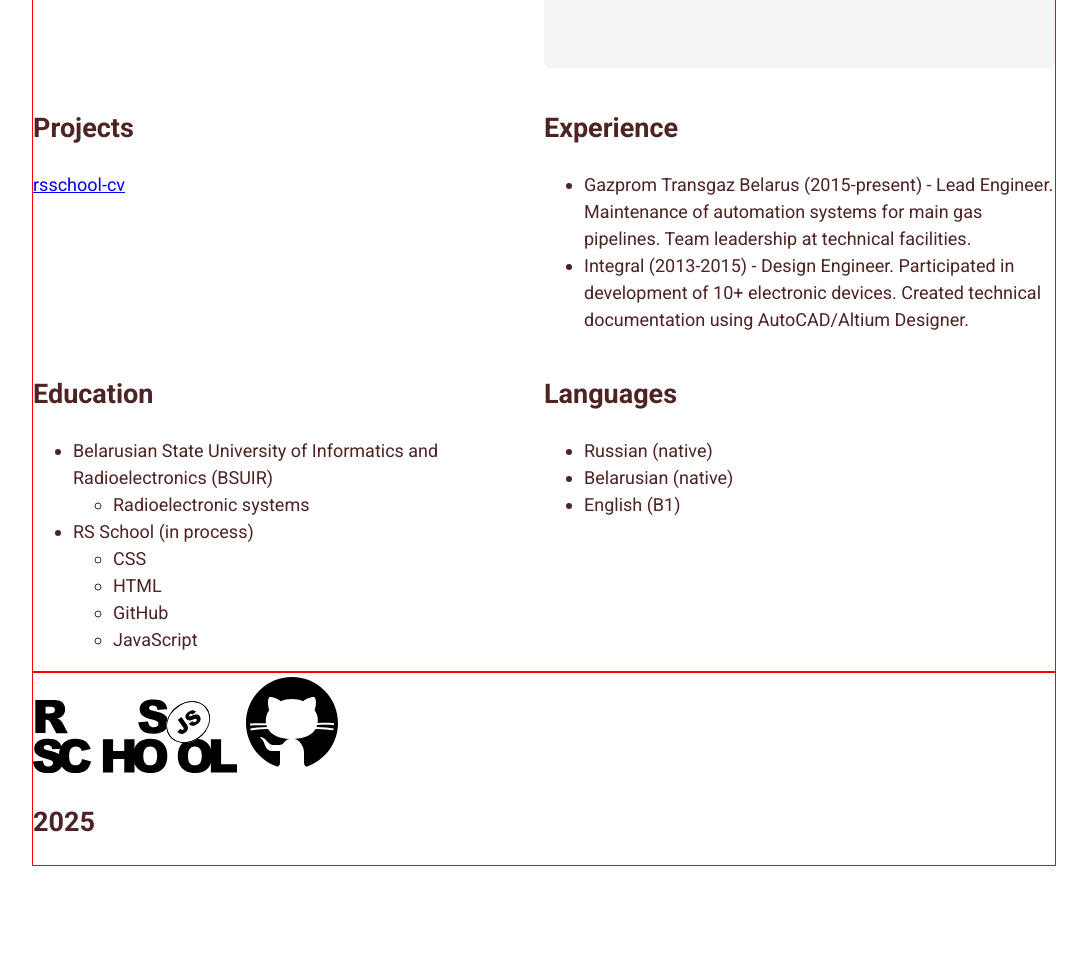
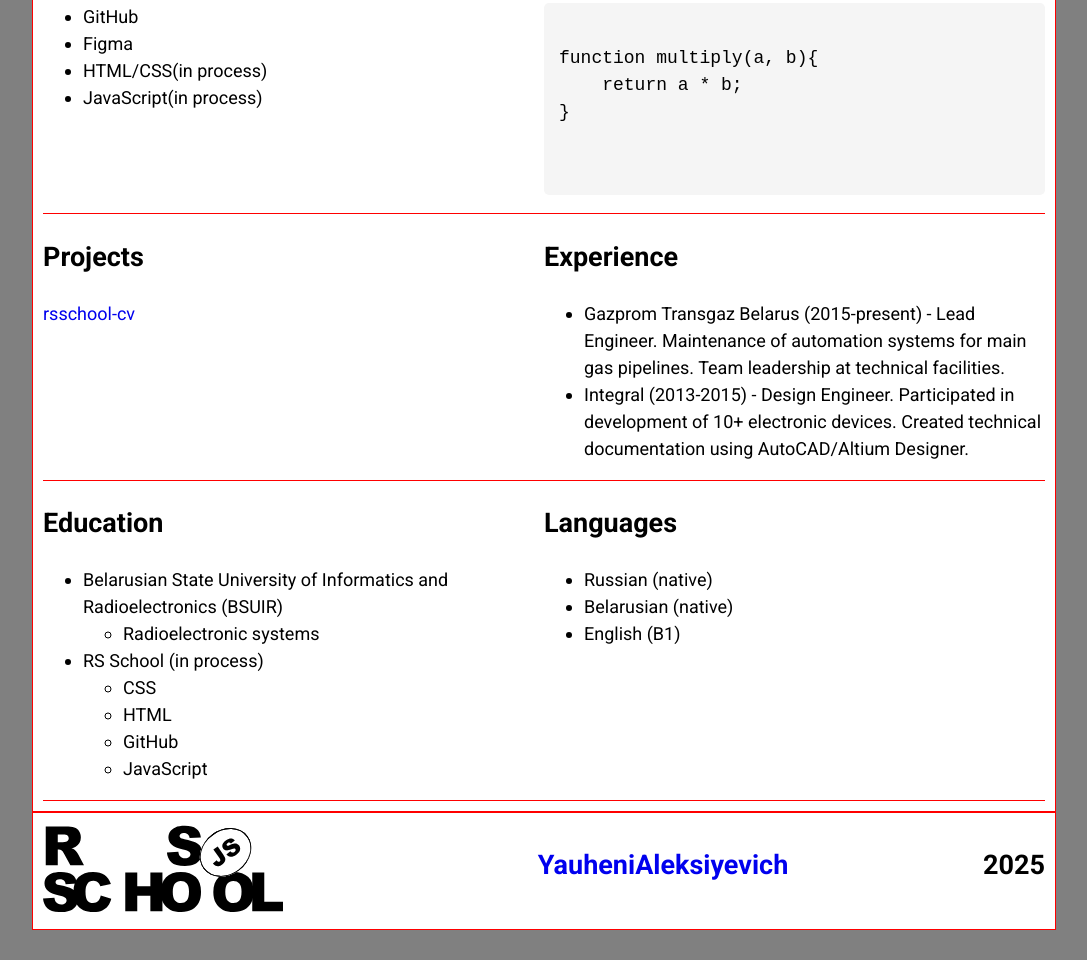
Before and after one commit to EvgenyAlexievich/rsschool-cv, a plain HTML site: page index.html in a window 1280 px wide. Shown: the part 795-1755 px from the top of the page, without its empty margins (96-1183 px from the left). Before the commit the page ends 1661 px from the top, so only its background shows below. Drawn offline with Linux system fonts and the light colour scheme.

Commit message:
feat: change design

```diff
--- a/css/style.css
+++ b/css/style.css
@@ -16,12 +16,11 @@ body {
     justify-content: space-between;
     min-height: 100vh;
     margin: auto;
-    padding: auto;
+    background-color: gray;
     font-family: 'Roboto', sans-serif;
     font-size: 18px;
     font-weight: 400;
     line-height: 1.5;
-    color:#4d2323;
 }
 
 * {
@@ -29,7 +28,9 @@ body {
   }
 
 .header {
+    background-color: white;
     border: 1px solid red;
+    padding: 10px;
 }
 .header-container {
     display: flex;
@@ -38,11 +39,20 @@ body {
 }
 
 .main {
+    background-color: white;
     border: 1px solid red;
+    padding: 10px;
 }
 
 .footer-container {
+    background-color: white;
     border: 1px solid red;
+    padding: 10px;
+    display: flex;
+    width: 100%;
+    gap: 20px;
+    margin-bottom: 30px;
+    justify-content: space-between;
 }
 
 .container {
@@ -52,7 +62,7 @@ body {
 
 .nav-list {
     display: flex;
-    justify-content: flex-end;
+    justify-content: center;
     flex-wrap: wrap;
     align-items: center;
     list-style: none;
@@ -66,8 +76,10 @@ body {
     transition: 0.3s;
 }
 
-.nav-link:hover {
+a:hover {
     cursor: pointer;
+    color: blue;
+
 }
 
 .html {
@@ -85,7 +97,7 @@ body {
 }
 
 .my-photo {
-    width: 20%;
+    width: 30%;
     height: auto;
     border-radius: 50%;
 }
@@ -95,9 +107,11 @@ body {
     flex-wrap: wrap;
 }
 
-.section {
+.li-section {
     width: 50%;
+    border-bottom: 1px solid red;
 }
+
 
 .pre {
     white-space: pre;;
@@ -115,6 +129,14 @@ body {
 }
 
 .rs-logo {
-    width: 20%;
+    width: 80%;
     height: auto;
 }
+
+h1 {
+    font-size: 2em;
+}
+
+a {
+text-decoration: none;
+}
--- a/index.html
+++ b/index.html
@@ -24,17 +24,17 @@
               <li class="nav-item"><a href="#contacts" class="nav-link">Contacts</a></li>
               <li class="nav-item"><a href="#about-me" class="nav-link">About me</a></li>
               <li class="nav-item"><a href="#skills" class="nav-link">Skills</a></li>
-              <li class="nav-item"><a href="#code" class="nav-link">Code example</a></li>
+              <li class="nav-item"><a href="#code-example" class="nav-link">Code example</a></li>
               <li class="nav-item"><a href="#projects" class="nav-link">Projects</a></li>
               <li class="nav-item"><a href="#experience" class="nav-link">Experience</a></li>
-              <li class="nav-item"><a href="#educaton" class="nav-link">Education</a></li>
+              <li class="nav-item"><a href="#education" class="nav-link">Education</a></li>
               <li class="nav-item"><a href="#languages" class="nav-link">Languages</a></li>
             </ul>
           </nav>
     </header>
     <main class="main main-container">
         <div class="container"></div>
-        <section class="section" id="contacts">
+        <section class="li-section" id="contacts">
             <h2>Contacts</h2>
             <ul>
                 <li>Location: Minsk, Belarus</li>
@@ -44,11 +44,11 @@
                 <li>Discord: @EvgenyAlexievich</li>
             </ul>
         </section>
-        <section class="section" id="about-me">
+        <section class="li-section" id="about-me">
             <h2>About Me</h2>
             <p>Professional engineer with 12 years of technical experience, currently learning frontend development. What draws me to IT is the chance to solve logical problems and create useful digital products. I believe my engineering background provides valuable transferable skills for development work. My reliability, attention to detail, and methodical approach help me produce quality results.</p>
         </section>
-        <section class="section" id="skills">
+        <section class="li-section" id="skills">
             <h2>Skills</h2>
             <ul>
                 <li>GitHub</li>
@@ -57,7 +57,7 @@
                 <li>JavaScript(in process)</li>
             </ul>
         </section>
-        <section class="section" id="code-example">
+        <section class="li-section" id="code-example">
             <h2>Code example</h2>
             <pre class="pre">
                 <code>
@@ -67,18 +67,18 @@ function multiply(a, b){
                 </code>
             </pre>
         </section>
-        <section class="section" id="projects">
+        <section class="li-section" id="projects">
             <h2>Projects</h2>
             <a href="https://github.com/EvgenyAlexievich/rsschool-cv/blob/rsschool-cv-html/cv.md">rsschool-cv</a>
         </section>
-        <section class="section" id="experience">
+        <section class="li-section" id="experience">
             <h2>Experience</h2>
             <ul>
                 <li>Gazprom Transgaz Belarus (2015-present) - Lead Engineer. Maintenance of automation systems for main gas pipelines. Team leadership at technical facilities.</li>
                 <li>Integral (2013-2015) - Design Engineer. Participated in development of 10+ electronic devices. Created technical documentation using AutoCAD/Altium Designer.</li>
             </ul>
         </section>
-        <section class="section" id="education">
+        <section class="li-section" id="education">
             <h2>Education</h2>
             <ul>
                 <li>Belarusian State University of Informatics and Radioelectronics (BSUIR)
@@ -96,7 +96,7 @@ function multiply(a, b){
                 </li>
             </ul>
         </section>
-        <section class="section" id="languages">
+        <section class="li-section" id="languages">
             <h2>Languages</h2>
             <ul>
                 <li>Russian (native)</li>
@@ -107,9 +107,13 @@ function multiply(a, b){
     </main>
     <footer class="footer">
         <div class="footer-container">
-            <img src="/rsschool-cv/assets/icons/rs-school-logo.svg" alt="rs-school-logo" class="rs-logo">
-            <img src="/rsschool-cv/assets/icons/icons8-github-100.svg" alt="github-logo" class="gh-logo">
-            <h2>2025</h2>
+            <a href="https://rs.school/courses/javascript-ru">
+                <img src="/rsschool-cv/assets/icons/rs-school-logo.svg" alt="rs-school-logo" class="rs-logo footer-block">
+            </a>
+            <a href="https://github.com/EvgenyAlexievich/">
+                <h2>YauheniAleksiyevich</h2>
+            </a>
+            <h2 class="year footer-block">2025</h2>
         </div>
     </footer>
 </body>
```
